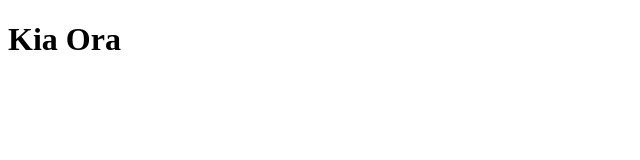
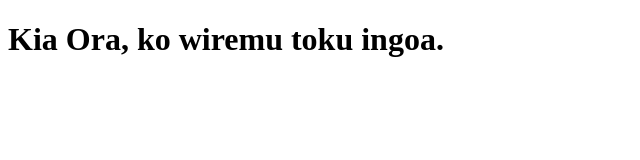
Before and after one commit to widsrucks1/Coursera, a plain HTML site: page index.html in a window 1280 px wide. Shown: the whole page, without its empty margins (0-640 px from the left). Drawn offline with Linux system fonts and the light colour scheme.

Commit message:
Added a welcome message

```diff
--- a/index.html
+++ b/index.html
@@ -3,9 +3,9 @@
   <head>
     <meta charset="UTF-8" />
     <meta name="viewport" content="width=device-width, initial-scale=1.0" />
-    <title>Document</title>
+    <title>Coursera Test</title>
   </head>
   <body>
-    <h1>Kia Ora</h1>
+    <h1>Kia Ora, ko wiremu toku ingoa.</h1>
   </body>
 </html>
```
